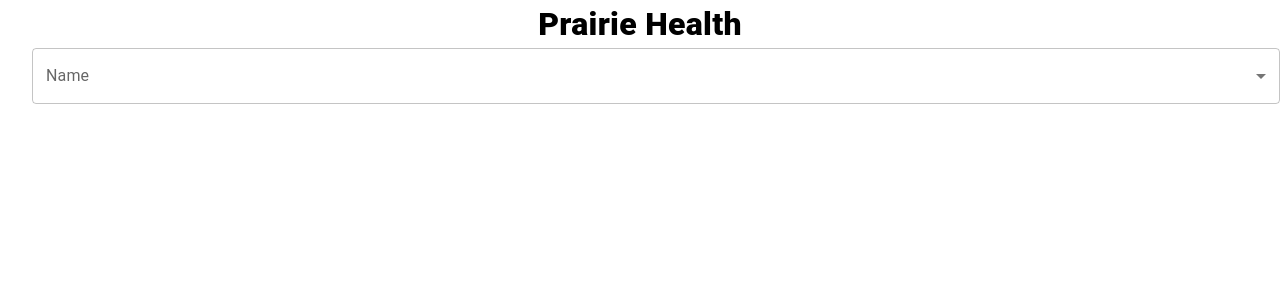
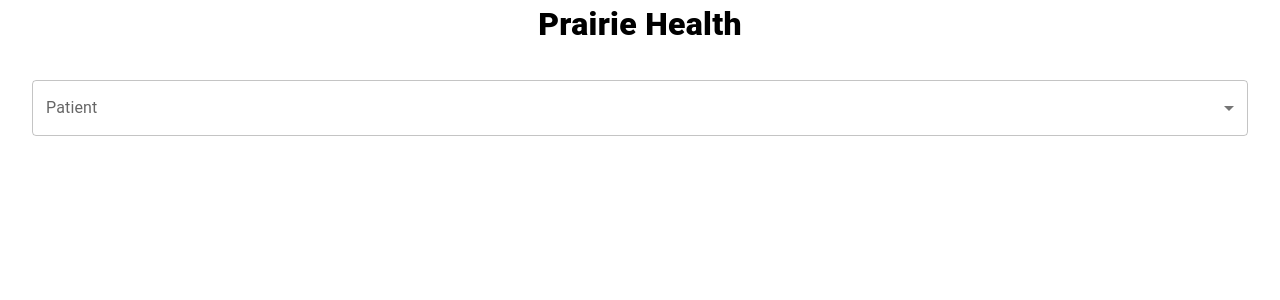
Before and after one commit to nicholaswma/prairie-health, a React (Create React App) app: page / in a window 1280 px wide. Shown: the top 300 px of the page. Built offline with nearby package versions, Linux system fonts and the light colour scheme.

Commit message:
updated some state values, added nivo package

```diff
--- a/package.json
+++ b/package.json
@@ -6,6 +6,8 @@
     "@emotion/react": "^11.8.2",
     "@emotion/styled": "^11.8.1",
     "@mui/material": "^5.5.1",
+    "@nivo/core": "^0.79.0",
+    "@nivo/line": "^0.79.1",
     "@testing-library/jest-dom": "^5.16.2",
     "@testing-library/react": "^12.1.4",
     "@testing-library/user-event": "^13.5.0",
--- a/src/App.js
+++ b/src/App.js
@@ -1,4 +1,5 @@
 import { Box } from "@mui/system";
+import { useState } from "react";
 import { Typography } from "@mui/material";
 import data from "./Data/score-visualizer.json";
 import Header from "./Components/Header.js";
@@ -6,14 +7,15 @@
 import { Component } from "react";
 
 function App() {
+  const [selected, setSelected] = useState("");
   return (
     <Box>
       {/* <Header /> */}
       <Typography fontSize={"2rem"} textAlign={"center"} fontWeight={800}>
         Prairie Health
       </Typography>
-      <Box paddingLeft={"2em"}>
-        <PatientSelectForm />
+      <Box padding={"2em"}>
+        <PatientSelectForm selected={selected} setSelected={setSelected} />
       </Box>
     </Box>
   );
--- a/src/Components/PatientSelectForm.js
+++ b/src/Components/PatientSelectForm.js
@@ -9,12 +9,11 @@
   Input,
 } from "@mui/material";
 
-function PatientSelectForm() {
+function PatientSelectForm({ setSelected, selected }) {
   const [patients, setPatients] = useState([]);
-  const [name, setName] = useState("");
 
   const handleChange = (e) => {
-    setName(e.target.value);
+    setSelected(e.target.value);
   };
   useEffect(() => {
     let names = [];
@@ -26,16 +25,19 @@
       });
     };
     sorter();
-    console.log(names);
     setPatients(names);
   }, []);
   return (
     <div>
       <FormControl fullWidth>
-        <InputLabel>Name</InputLabel>
-        <Select value={name} label="Name" onChange={handleChange}>
-          {patients.map((patient) => {
-            return <MenuItem value={patient}>{patient}</MenuItem>;
+        <InputLabel>Patient</InputLabel>
+        <Select value={selected} label="Name" onChange={handleChange}>
+          {patients.map((patient, id) => {
+            return (
+              <MenuItem value={patient} key={id}>
+                {patient}
+              </MenuItem>
+            );
           })}
         </Select>
       </FormControl>
```
Also changed, not shown: 1 other file (tests, documents, lock files or other folders).
